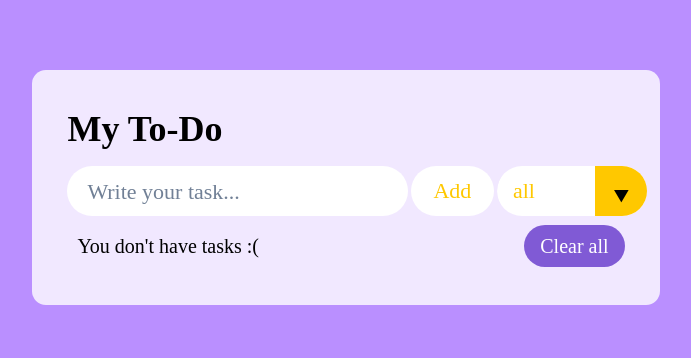
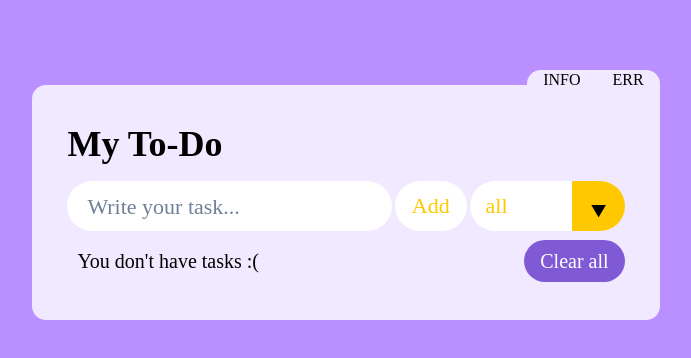
Before and after one commit to KatieSrbk/To-do-list, a React (Create React App) app: page / in a window 1280 px wide. Shown: the top 358 px of the page, without its empty margins (294-985 px from the left). Built offline with nearby package versions, Linux system fonts and the light colour scheme.

Commit message:
implement routing and small change styles

```diff
--- a/package.json
+++ b/package.json
@@ -14,6 +14,7 @@
     "react": "^18.3.1",
     "react-dom": "^18.3.1",
     "react-redux": "^9.1.2",
+    "react-router-dom": "^6.26.0",
     "react-scripts": "5.0.1",
     "web-vitals": "^2.1.4"
   },
--- a/src/App.js
+++ b/src/App.js
@@ -4,13 +4,41 @@ import { ChakraProvider, ChakraBaseProvider } from '@chakra-ui/react'
 import theme from './styles/theme'
 import { Provider } from 'react-redux'
 import { store } from './redux/store'
+import { createBrowserRouter, RouterProvider } from 'react-router-dom'
+import { WonderPage } from './components/WonderPage'
+import { ErrorPage } from './components/ErrorPage'
+import { AboutPage } from './components/AboutPage'
+import { PAGE_URL } from './utils/constants'
+
+const router = createBrowserRouter([
+  {
+    path: PAGE_URL.TODO_LIST,
+    element: <TodoList />,
+    errorElement: <ErrorPage />,
+  },
+  {
+    path: PAGE_URL.WONDER,
+    element: <WonderPage />,
+    errorElement: <ErrorPage />,
+  },
+  {
+    path: PAGE_URL.ABOUT,
+    element: <AboutPage />,
+    errorElement: <ErrorPage />,
+  },
+  {
+    path: PAGE_URL.ERROR,
+    element: <ErrorPage />,
+    errorElement: <ErrorPage />,
+  },
+])
 
 function App() {
   return (
     <ChakraProvider>
       <ChakraBaseProvider theme={theme}>
         <Provider store={store}>
-          <TodoList />
+          <RouterProvider router={router} />
         </Provider>
       </ChakraBaseProvider>
     </ChakraProvider>
--- /dev/null
+++ b/src/components/AboutPage.jsx
@@ -0,0 +1,67 @@
+import { Button, Flex, Heading, Text } from '@chakra-ui/react'
+import { PAGE_URL } from '../utils/constants'
+import { Link } from 'react-router-dom'
+
+export const AboutPage = () => {
+  return (
+    <Flex bg='rgb(186,143,255)' alignItems='center' justifyContent='center'>
+      <Flex
+        textAlign='center'
+        minH='100%'
+        justifyContent='center'
+        paddingY='70px'
+      >
+        <Flex
+          background='rgb(241, 233, 255)'
+          maxW='700px'
+          width='90%'
+          borderRadius='14px'
+          paddingX='35px'
+          paddingY='38px'
+          flexDirection='column'
+          alignItems='center'
+        >
+          <Flex mb='15px' flexDirection='column'>
+            <Heading fontSize='3xl' fontFamily='initial' fontWeight='800'>
+              Information about the to-do list
+            </Heading>
+            <Text fontFamily='initial' fontSize='18px' margin='18px'>
+              To-do list is a task management tool that helps you organize tasks
+              and track their completion. The main function of such a list is to
+              add tasks where users can record the tasks that need to be
+              completed. An important part of the functionality is the ability
+              to edit tasks, which allows you to make changes or add details as
+              needed. Deleting tasks is also provided to keep the list
+              up-to-date and delete completed or more irrelevant tasks. The user
+              interface is usually intuitive, with simple buttons for adding,
+              editing, and deleting tasks. It may also be possible to mark tasks
+              as completed, which helps to visually track progress. Some to-do
+              lists support organizing tasks by category or priority, which
+              helps to structure the list better. Additional features may
+              include reminders or deadlines so that tasks are not forgotten.
+              The to-do list is useful both for personal use and for work teams
+              where coordination and joint task execution are required. As a
+              result, it is a powerful tool for increasing productivity and time
+              management.
+            </Text>
+          </Flex>
+          <Flex>
+            <Button
+              as={Link}
+              to={PAGE_URL.TODO_LIST}
+              padding='10px 30px'
+              backgroundColor='#38a057'
+              color='white'
+              transition='300ms'
+              fontFamily='initial'
+              borderRadius='32px'
+              _hover={{ transform: 'scale(1.1)' }}
+            >
+              OK
+            </Button>
+          </Flex>
+        </Flex>
+      </Flex>
+    </Flex>
+  )
+}
--- /dev/null
+++ b/src/components/ErrorPage.jsx
@@ -0,0 +1,57 @@
+import { Button, Flex, Heading, Text } from '@chakra-ui/react'
+import { Link } from 'react-router-dom'
+import { PAGE_URL } from '../utils/constants'
+
+export const ErrorPage = () => {
+  return (
+    <Flex
+      justifyContent='center'
+      alignItems='center'
+      bg='rgb(165, 80, 92)'
+      position='fixed'
+      height='100%'
+      width='100%'
+    >
+      <Flex
+        background='rgba(255, 255, 255, 0.8);'
+        flexDirection='column'
+        maxW='600px'
+        width='500px'
+        borderRadius='14px'
+        paddingX='30px'
+        paddingY='40px'
+        marginBottom='110px'
+      >
+        <Flex justifyContent='center' flexDirection='column' mt={5}>
+          <Heading textAlign='center' fontFamily='initial'>
+            Whoops...there was an error!
+          </Heading>
+          <Text
+            textAlign='center'
+            margin='45px 0px'
+            fontFamily='initial'
+            fontSize='20px'
+          >
+            Please try reloading the website page and ensure that the URL has
+            been entered correctly.
+          </Text>
+        </Flex>
+        <Flex justifyContent='space-around'>
+          <Button
+            as={Link}
+            to={PAGE_URL.TODO_LIST}
+            padding='10px 30px'
+            backgroundColor='#38a057'
+            color='white'
+            transition='300ms'
+            fontFamily='initial'
+            borderRadius='32px'
+            _hover={{ transform: 'scale(1.1)' }}
+          >
+            OK
+          </Button>
+        </Flex>
+      </Flex>
+    </Flex>
+  )
+}
--- a/src/components/Footer.jsx
+++ b/src/components/Footer.jsx
@@ -1,9 +1,9 @@
 import { Flex, Text, Button } from '@chakra-ui/react'
-import { useDispatch, useSelector } from 'react-redux'
-import { setTodosArray } from '../redux/slice/taskList'
+import { useSelector } from 'react-redux'
+import { Link } from 'react-router-dom'
+import { PAGE_URL } from '../utils/constants'
 
 export const Footer = () => {
-  const dispatch = useDispatch()
   const { todosArray } = useSelector((state) => state.taskList)
 
   const textFooter =
@@ -11,22 +11,25 @@ export const Footer = () => {
       ? "You don't have tasks :("
       : `You have ${todosArray.length} pending tasks`
 
-  const deleteAllTodos = () => {
-    dispatch(setTodosArray({ array: [], isSaveInStorage: true }))
-  }
-
   return (
-    <Flex as='footer' justifyContent='space-between' marginTop='9px'>
+    <Flex
+      as='footer'
+      justifyContent='space-between'
+      alignItems='center'
+      marginTop='9px'
+    >
       <Text
         display='flex'
         fontSize='20px'
-        marginLeft='10px'
+        marginLeft={[0, '10px', '10px', '10px', '10px']}
         alignItems='center'
         fontFamily='initial'
       >
         {textFooter}
       </Text>
       <Button
+        as={Link}
+        to={PAGE_URL.WONDER}
         bg='purple.500'
         color='white'
         fontFamily='initial'
@@ -35,7 +38,6 @@ export const Footer = () => {
         fontWeight='normal'
         borderRadius='30px'
         _hover={{ bg: 'purple.700' }}
-        onClick={deleteAllTodos}
       >
         Clear all
       </Button>
--- a/src/components/PartAdd.jsx
+++ b/src/components/PartAdd.jsx
@@ -36,9 +36,20 @@ export const PartAdd = () => {
   }
 
   return (
-    <Flex justifyContent='space-between' alignItems='center'>
-      <Flex width='580px' height='50px'>
+    <Flex
+      flexWrap={['wrap', 'wrap', 'wrap', 'nowrap', 'nowrap']}
+      alignItems='center'
+      justifyContent={['center', 'center', 'center', 'center', 'space-between']}
+      flexGrow={1}
+    >
+      <Flex
+        height='50px'
+        justifyContent='space-between'
+        flexGrow={1}
+        mb={[3, 0, 0, 0, 0]}
+      >
         <Input
+          id='add_input'
           type='text'
           onKeyUp={enter}
           onChange={changeInput}
@@ -49,7 +60,6 @@ export const PartAdd = () => {
           bg='white'
           paddingLeft='20px'
           borderRadius='32px'
-          width='350px'
           border='none'
           fontFamily='initial'
         ></Input>
@@ -80,8 +90,8 @@ export const PartAdd = () => {
             Add
           </Text>
         </Button>
-        <Filter />
       </Flex>
+      <Filter />
     </Flex>
   )
 }
--- a/src/components/Tasks.jsx
+++ b/src/components/Tasks.jsx
@@ -164,6 +164,7 @@ export const Tasks = () => {
               height='50px'
             >
               <Input
+                id='edit_input'
                 value={inputForEdit}
                 onChange={changeInputForEdit}
                 flexGrow={1}
--- a/src/components/TodoList.jsx
+++ b/src/components/TodoList.jsx
@@ -1,10 +1,12 @@
-import { Box, Flex, Heading } from '@chakra-ui/react'
-import { Tasks } from './Tasks'
+import { Box, Button, Flex, Heading } from '@chakra-ui/react'
+import { Tasks } from '../components/Tasks'
 import { useEffect } from 'react'
-import { PartAdd } from './PartAdd'
-import { Footer } from './Footer'
+import { PartAdd } from '../components/PartAdd'
+import { Footer } from '../components/Footer'
 import { useDispatch } from 'react-redux'
 import { writeInitialTodos } from '../redux/slice/taskList'
+import { PAGE_URL } from '../utils/constants'
+import { Link } from 'react-router-dom'
 
 export const TodoList = () => {
   const dispatch = useDispatch()
@@ -12,23 +14,66 @@ export const TodoList = () => {
   useEffect(() => {
     dispatch(writeInitialTodos())
   }, [])
+
   return (
+    <Flex flexDirection='column'>
       <Flex
+        alignItems='center'
+        flexDirection='column'
         textAlign='center'
         minH='100%'
         justifyContent='center'
         paddingY='70px'
       >
+        <Flex
+          width={['90%', '90%', '90%', '90%', '49%']}
+          maxW='650px'
+          maxH='15px'
+          justifyContent='flex-end'
+        >
+          <Button
+            as={Link}
+            to={PAGE_URL.ABOUT}
+            variant='navPage'
+            borderTopLeftRadius='14px'
+            _hover={{
+              transform: 'translateY(-5px)',
+              transition: '0.3s ease',
+              borderTopRightRadius: '4px',
+            }}
+          >
+            INFO
+          </Button>
+          <Button
+            as={Link}
+            to={PAGE_URL.ERROR}
+            variant='navPage'
+            borderTopRightRadius='14px'
+            _hover={{
+              transform: 'translateY(-5px)',
+              transition: '0.3s ease',
+              borderTopLeftRadius: '4px',
+            }}
+          >
+            ERR
+          </Button>
+        </Flex>
         <Box
-        background='rgba(255, 255, 255, 0.8);'
+          background='rgb(241, 233, 255)'
           maxW='650px'
-        width={['90%', '90%', '49%']}
+          width={['90%', '90%', '90%', '90%', '49%']}
           borderRadius='14px'
+          borderTopRightRadius='none'
           paddingX='35px'
           paddingY='38px'
         >
           <Flex mb='15px'>
-          <Heading as='h1' fontSize='4xl' fontFamily='initial' fontWeight='800'>
+            <Heading
+              as='h1'
+              fontSize='4xl'
+              fontFamily='initial'
+              fontWeight='800'
+            >
               My To-Do
             </Heading>
           </Flex>
@@ -37,5 +82,6 @@ export const TodoList = () => {
           <Footer />
         </Box>
       </Flex>
+    </Flex>
   )
 }
--- /dev/null
+++ b/src/components/WonderPage.jsx
@@ -0,0 +1,77 @@
+import { Button, Flex, Heading, Text } from '@chakra-ui/react'
+import { useDispatch } from 'react-redux'
+import { Link } from 'react-router-dom'
+import { setTodosArray } from '../redux/slice/taskList'
+import { PAGE_URL } from '../utils/constants'
+
+export const WonderPage = () => {
+  const dispatch = useDispatch()
+  const deleteAllTodos = () => {
+    dispatch(setTodosArray({ array: [], isSaveInStorage: true }))
+  }
+
+  return (
+    <Flex
+      justifyContent='center'
+      alignItems='center'
+      bg='rgb(105, 78, 148)'
+      position='fixed'
+      height='100%'
+      width='100%'
+    >
+      <Flex
+        background='rgba(255, 255, 255, 0.8);'
+        flexDirection='column'
+        maxW='600px'
+        width='500px'
+        borderRadius='14px'
+        paddingX='30px'
+        paddingY='40px'
+        marginBottom='110px'
+      >
+        <Flex justifyContent='center' flexDirection='column' mt={5}>
+          <Heading textAlign='center' fontFamily='initial'>
+            Do you really want to delete all your tasks?
+          </Heading>
+          <Text
+            textAlign='center'
+            margin='45px 0px'
+            fontFamily='initial'
+            fontSize='20px'
+          >
+            Think carefully. You will not be able to return them.
+          </Text>
+        </Flex>
+        <Flex justifyContent='space-around'>
+          <Button
+            as={Link}
+            to={PAGE_URL.TODO_LIST}
+            padding='10px 30px'
+            backgroundColor='#38a057'
+            color='white'
+            transition='300ms'
+            fontFamily='initial'
+            borderRadius='32px'
+            _hover={{ transform: 'scale(1.1)' }}
+            onClick={deleteAllTodos}
+          >
+            Yes
+          </Button>
+          <Button
+            as={Link}
+            to={PAGE_URL.TODO_LIST}
+            padding='10px 30px'
+            backgroundColor='#38a057'
+            color='white'
+            transition='300ms'
+            fontFamily='initial'
+            borderRadius='32px'
+            _hover={{ transform: 'scale(1.1)' }}
+          >
+            No
+          </Button>
+        </Flex>
+      </Flex>
+    </Flex>
+  )
+}
--- a/src/styles/theme.js
+++ b/src/styles/theme.js
@@ -1,4 +1,5 @@
 import { extendTheme } from '@chakra-ui/react'
+import { Button } from './components/button'
 
 const theme = extendTheme({
   styles: {
@@ -9,7 +10,9 @@ const theme = extendTheme({
       },
     },
   },
-  components: {},
+  components: {
+    Button,
+  },
 })
 
 export default theme
--- /dev/null
+++ b/src/utils/constants.js
@@ -0,0 +1,6 @@
+export const PAGE_URL = {
+  ABOUT: 'about',
+  ERROR: 'error',
+  TODO_LIST: '/',
+  WONDER: 'wonder',
+}
```
Also changed, not shown: src/styles/components/button.js (added, +12 -0 lines), 1 other file (tests, documents, lock files or other folders). Lines whose indentation alone changed are shown as unchanged.
